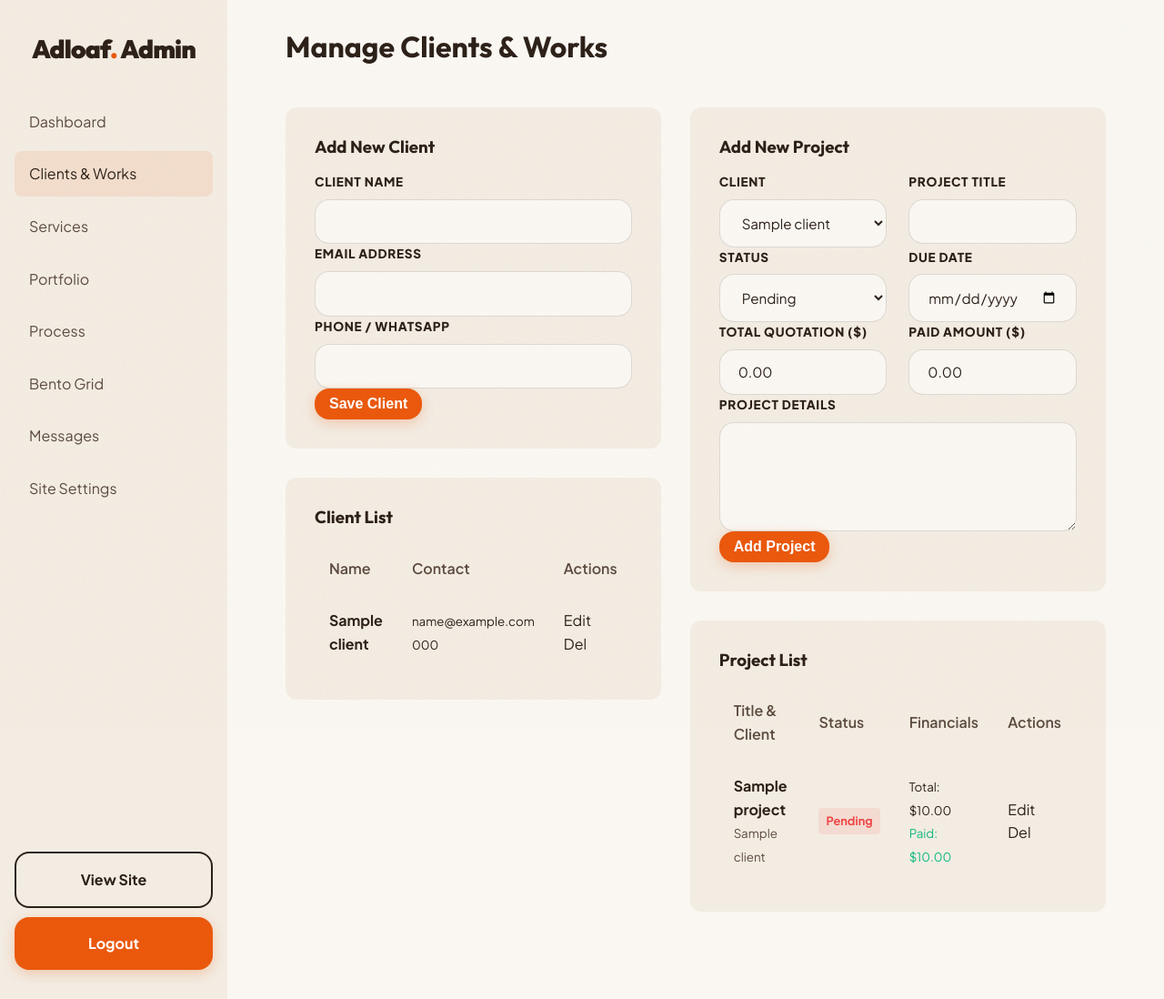
After one commit to teamincubation/adloaf, a PHP site: page /admin/works.php in a window 1280 px wide. The commit adds this page. Shown: the whole page at 91% size. Run offline with PHP 8.4, Linux system fonts and the light colour scheme; a user stored in the database is signed in; tables that the repository leaves empty hold one stand-in row (values such as "Sample post").

Commit message:
comiit 0

```diff
--- a/admin/header.php
+++ b/admin/header.php
@@ -110,12 +110,14 @@ require_once '../config.php';
             </a>
             <?php $current_page = basename($_SERVER['PHP_SELF']); ?>
             <ul class="admin-nav">
-                <li><a href="index.php" class="<?php echo $current_page == 'index.php' ? 'active' : ''; ?>">Site Settings</a></li>
+                <li><a href="index.php" class="<?php echo $current_page == 'index.php' ? 'active' : ''; ?>">Dashboard</a></li>
+                <li><a href="works.php" class="<?php echo $current_page == 'works.php' ? 'active' : ''; ?>">Clients & Works</a></li>
                 <li><a href="services.php" class="<?php echo $current_page == 'services.php' ? 'active' : ''; ?>">Services</a></li>
                 <li><a href="portfolio.php" class="<?php echo $current_page == 'portfolio.php' ? 'active' : ''; ?>">Portfolio</a></li>
                 <li><a href="process.php" class="<?php echo $current_page == 'process.php' ? 'active' : ''; ?>">Process</a></li>
                 <li><a href="bento.php" class="<?php echo $current_page == 'bento.php' ? 'active' : ''; ?>">Bento Grid</a></li>
                 <li><a href="messages.php" class="<?php echo $current_page == 'messages.php' ? 'active' : ''; ?>">Messages</a></li>
+                <li><a href="settings.php" class="<?php echo $current_page == 'settings.php' ? 'active' : ''; ?>">Site Settings</a></li>
             </ul>
             <div style="margin-top: auto;">
                 <a href="../index.php" target="_blank" class="btn btn-secondary" style="display: block; text-align: center; margin-bottom: 10px;">View Site</a>
--- /dev/null
+++ b/admin/works.php
@@ -0,0 +1,266 @@
+<?php
+require_once 'header.php';
+
+$success = '';
+$errorMsg = '';
+
+try {
+    // Handle Delete Client
+    if (isset($_GET['delete_client'])) {
+        $stmt = $pdo->prepare("DELETE FROM clients WHERE id = ?");
+        $stmt->execute([$_GET['delete_client']]);
+        $success = "Client deleted successfully.";
+    }
+
+    // Handle Delete Project
+    if (isset($_GET['delete_project'])) {
+        $stmt = $pdo->prepare("DELETE FROM projects WHERE id = ?");
+        $stmt->execute([$_GET['delete_project']]);
+        $success = "Project deleted successfully.";
+    }
+
+    // Handle Add/Edit Client
+    if (isset($_POST['action']) && $_POST['action'] == 'save_client') {
+        if (!empty($_POST['client_id'])) {
+            $stmt = $pdo->prepare("UPDATE clients SET name=?, email=?, phone=? WHERE id=?");
+            $stmt->execute([$_POST['name'], $_POST['email'], $_POST['phone'], $_POST['client_id']]);
+            $success = "Client updated.";
+        } else {
+            $stmt = $pdo->prepare("INSERT INTO clients (name, email, phone) VALUES (?, ?, ?)");
+            $stmt->execute([$_POST['name'], $_POST['email'], $_POST['phone']]);
+            $success = "Client added.";
+        }
+    }
+
+    // Handle Add/Edit Project
+    if (isset($_POST['action']) && $_POST['action'] == 'save_project') {
+        if (!empty($_POST['project_id'])) {
+            $stmt = $pdo->prepare("UPDATE projects SET client_id=?, title=?, description=?, price=?, paid_amount=?, status=?, due_date=? WHERE id=?");
+            $stmt->execute([$_POST['client_id'], $_POST['title'], $_POST['description'], $_POST['price'], $_POST['paid_amount'], $_POST['status'], $_POST['due_date'] ?: null, $_POST['project_id']]);
+            $success = "Project updated.";
+        } else {
+            $stmt = $pdo->prepare("INSERT INTO projects (client_id, title, description, price, paid_amount, status, due_date) VALUES (?, ?, ?, ?, ?, ?, ?)");
+            $stmt->execute([$_POST['client_id'], $_POST['title'], $_POST['description'], $_POST['price'], $_POST['paid_amount'], $_POST['status'], $_POST['due_date'] ?: null]);
+            $success = "Project added.";
+        }
+    }
+
+    // Fetch Clients
+    $clientsQuery = $pdo->query("SELECT * FROM clients ORDER BY name ASC");
+    $clients = $clientsQuery->fetchAll();
+
+    // Fetch Projects
+    $projectsQuery = $pdo->query("
+        SELECT p.*, c.name as client_name
+        FROM projects p
+        JOIN clients c ON p.client_id = c.id
+        ORDER BY p.status DESC, p.created_at DESC
+    ");
+    $projects = $projectsQuery->fetchAll();
+
+    // Check if editing Client
+    $editClient = null;
+    if (isset($_GET['edit_client'])) {
+        $stmt = $pdo->prepare("SELECT * FROM clients WHERE id = ?");
+        $stmt->execute([$_GET['edit_client']]);
+        $editClient = $stmt->fetch();
+    }
+
+    // Check if editing Project
+    $editProject = null;
+    if (isset($_GET['edit_project'])) {
+        $stmt = $pdo->prepare("SELECT * FROM projects WHERE id = ?");
+        $stmt->execute([$_GET['edit_project']]);
+        $editProject = $stmt->fetch();
+    }
+
+} catch (PDOException $e) {
+    $errorMsg = "Database error. Did you run the admin_upgrades.sql script?";
+    $clients = [];
+    $projects = [];
+}
+?>
+
+<div class="admin-header">
+    <h1 class="admin-page-title">Manage Clients & Works</h1>
+</div>
+
+<?php if ($success): ?>
+    <div class="success-toast"><?php echo htmlspecialchars($success); ?></div>
+<?php endif; ?>
+<?php if ($errorMsg): ?>
+    <div class="error-msg" style="background-color: rgba(239, 68, 68, 0.1); color: #ef4444; padding: 1rem; border-radius: 8px; margin-bottom: 2rem;">
+        <?php echo htmlspecialchars($errorMsg); ?>
+    </div>
+<?php endif; ?>
+
+<style>
+    .status-badge { display: inline-block; padding: 4px 8px; border-radius: 4px; font-size: 0.8rem; font-weight: bold; }
+    .status-Pending { background: rgba(239, 68, 68, 0.1); color: #ef4444; }
+    .status-Ongoing { background: rgba(245, 158, 11, 0.1); color: #f59e0b; }
+    .status-Completed { background: rgba(16, 185, 129, 0.1); color: #10b981; }
+</style>
+
+<div style="display: grid; grid-template-columns: 1fr 1.5fr; gap: 2rem; margin-bottom: 2rem;">
+    <!-- CLIENTS COLUMN -->
+    <div>
+        <div class="admin-card">
+            <h3 style="color: var(--text-primary); margin-bottom: 1rem;"><?php echo $editClient ? 'Edit Client' : 'Add New Client'; ?></h3>
+            <form method="POST" action="works.php">
+                <input type="hidden" name="action" value="save_client">
+                <?php if ($editClient): ?>
+                    <input type="hidden" name="client_id" value="<?php echo $editClient['id']; ?>">
+                <?php endif; ?>
+
+                <div class="form-group">
+                    <label class="form-label">Client Name</label>
+                    <input type="text" name="name" class="form-input" required value="<?php echo $editClient ? htmlspecialchars($editClient['name']) : ''; ?>">
+                </div>
+                <div class="form-group">
+                    <label class="form-label">Email Address</label>
+                    <input type="email" name="email" class="form-input" required value="<?php echo $editClient ? htmlspecialchars($editClient['email']) : ''; ?>">
+                </div>
+                <div class="form-group">
+                    <label class="form-label">Phone / WhatsApp</label>
+                    <input type="text" name="phone" class="form-input" value="<?php echo $editClient ? htmlspecialchars($editClient['phone']) : ''; ?>">
+                </div>
+                <button type="submit" class="btn btn-primary" style="padding: 0.5rem 1rem;"><?php echo $editClient ? 'Update Client' : 'Save Client'; ?></button>
+                <?php if ($editClient): ?>
+                    <a href="works.php" class="btn btn-secondary" style="padding: 0.5rem 1rem; margin-left: 10px;">Cancel</a>
+                <?php endif; ?>
+            </form>
+        </div>
+
+        <div class="admin-card">
+            <h3 style="color: var(--text-primary); margin-bottom: 1rem;">Client List</h3>
+            <table class="admin-table">
+                <thead>
+                    <tr>
+                        <th>Name</th>
+                        <th>Contact</th>
+                        <th>Actions</th>
+                    </tr>
+                </thead>
+                <tbody>
+                    <?php foreach ($clients as $client): ?>
+                    <tr>
+                        <td><strong><?php echo htmlspecialchars($client['name']); ?></strong></td>
+                        <td><small><?php echo htmlspecialchars($client['email']); ?><br><?php echo htmlspecialchars($client['phone']); ?></small></td>
+                        <td class="action-links">
+                            <a href="works.php?edit_client=<?php echo $client['id']; ?>">Edit</a>
+                            <a href="works.php?delete_client=<?php echo $client['id']; ?>" onclick="return confirm('Delete client and all their projects?');">Del</a>
+                        </td>
+                    </tr>
+                    <?php endforeach; ?>
+                </tbody>
+            </table>
+        </div>
+    </div>
+
+    <!-- PROJECTS COLUMN -->
+    <div>
+        <div class="admin-card">
+            <h3 style="color: var(--text-primary); margin-bottom: 1rem;"><?php echo $editProject ? 'Edit Project' : 'Add New Project'; ?></h3>
+            <?php if (count($clients) === 0): ?>
+                <p style="color: var(--text-secondary);">Please add a client first.</p>
+            <?php else: ?>
+            <form method="POST" action="works.php">
+                <input type="hidden" name="action" value="save_project">
+                <?php if ($editProject): ?>
+                    <input type="hidden" name="project_id" value="<?php echo $editProject['id']; ?>">
+                <?php endif; ?>
+
+                <div class="form-row-2">
+                    <div class="form-group">
+                        <label class="form-label">Client</label>
+                        <select name="client_id" class="form-input" style="height: 53px;" required>
+                            <?php foreach ($clients as $c): ?>
+                                <option value="<?php echo $c['id']; ?>" <?php echo ($editProject && $editProject['client_id'] == $c['id']) ? 'selected' : ''; ?>><?php echo htmlspecialchars($c['name']); ?></option>
+                            <?php endforeach; ?>
+                        </select>
+                    </div>
+                    <div class="form-group">
+                        <label class="form-label">Project Title</label>
+                        <input type="text" name="title" class="form-input" required value="<?php echo $editProject ? htmlspecialchars($editProject['title']) : ''; ?>">
+                    </div>
+                </div>
+
+                <div class="form-row-2">
+                    <div class="form-group">
+                        <label class="form-label">Status</label>
+                        <select name="status" class="form-input" style="height: 53px;">
+                            <option value="Pending" <?php echo ($editProject && $editProject['status'] == 'Pending') ? 'selected' : ''; ?>>Pending</option>
+                            <option value="Ongoing" <?php echo ($editProject && $editProject['status'] == 'Ongoing') ? 'selected' : ''; ?>>Ongoing</option>
+                            <option value="Completed" <?php echo ($editProject && $editProject['status'] == 'Completed') ? 'selected' : ''; ?>>Completed</option>
+                        </select>
+                    </div>
+                    <div class="form-group">
+                        <label class="form-label">Due Date</label>
+                        <input type="date" name="due_date" class="form-input" style="height: 53px;" value="<?php echo $editProject ? $editProject['due_date'] : ''; ?>">
+                    </div>
+                </div>
+
+                <div class="form-row-2">
+                    <div class="form-group">
+                        <label class="form-label">Total Quotation ($)</label>
+                        <input type="number" step="0.01" name="price" class="form-input" required value="<?php echo $editProject ? $editProject['price'] : '0.00'; ?>">
+                    </div>
+                    <div class="form-group">
+                        <label class="form-label">Paid Amount ($)</label>
+                        <input type="number" step="0.01" name="paid_amount" class="form-input" required value="<?php echo $editProject ? $editProject['paid_amount'] : '0.00'; ?>">
+                    </div>
+                </div>
+
+                <div class="form-group">
+                    <label class="form-label">Project Details</label>
+                    <textarea name="description" class="form-textarea" rows="2"><?php echo $editProject ? htmlspecialchars($editProject['description']) : ''; ?></textarea>
+                </div>
+
+                <button type="submit" class="btn btn-primary" style="padding: 0.5rem 1rem;"><?php echo $editProject ? 'Update Project' : 'Add Project'; ?></button>
+                <?php if ($editProject): ?>
+                    <a href="works.php" class="btn btn-secondary" style="padding: 0.5rem 1rem; margin-left: 10px;">Cancel</a>
+                <?php endif; ?>
+            </form>
+            <?php endif; ?>
+        </div>
+
+        <div class="admin-card">
+            <h3 style="color: var(--text-primary); margin-bottom: 1rem;">Project List</h3>
+            <table class="admin-table">
+                <thead>
+                    <tr>
+                        <th>Title & Client</th>
+                        <th>Status</th>
+                        <th>Financials</th>
+                        <th>Actions</th>
+                    </tr>
+                </thead>
+                <tbody>
+                    <?php foreach ($projects as $project): ?>
+                    <tr>
+                        <td>
+                            <strong><?php echo htmlspecialchars($project['title']); ?></strong><br>
+                            <small style="color: var(--text-secondary);"><?php echo htmlspecialchars($project['client_name']); ?></small>
+                        </td>
+                        <td><span class="status-badge status-<?php echo $project['status']; ?>"><?php echo $project['status']; ?></span></td>
+                        <td>
+                            <small>
+                                Total: $<?php echo number_format($project['price'], 2); ?><br>
+                                <span style="color: <?php echo $project['paid_amount'] < $project['price'] ? '#ef4444' : '#10b981'; ?>">
+                                    Paid: $<?php echo number_format($project['paid_amount'], 2); ?>
+                                </span>
+                            </small>
+                        </td>
+                        <td class="action-links">
+                            <a href="works.php?edit_project=<?php echo $project['id']; ?>">Edit</a>
+                            <a href="works.php?delete_project=<?php echo $project['id']; ?>" onclick="return confirm('Delete this project?');">Del</a>
+                        </td>
+                    </tr>
+                    <?php endforeach; ?>
+                </tbody>
+            </table>
+        </div>
+    </div>
+</div>
+
+<?php require_once 'footer.php'; ?>
```
Also changed, not shown: admin/index.php (+127 -65 lines), admin/settings.php (added, +90 -0 lines), admin_upgrades.sql (added, +23 -0 lines).
